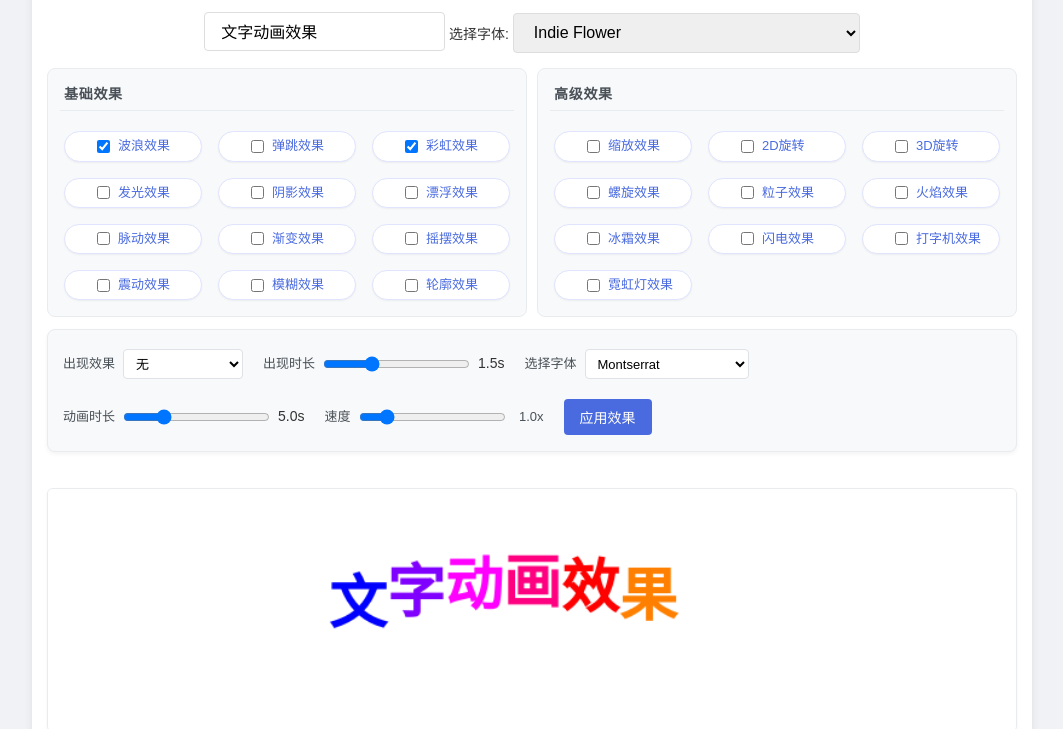
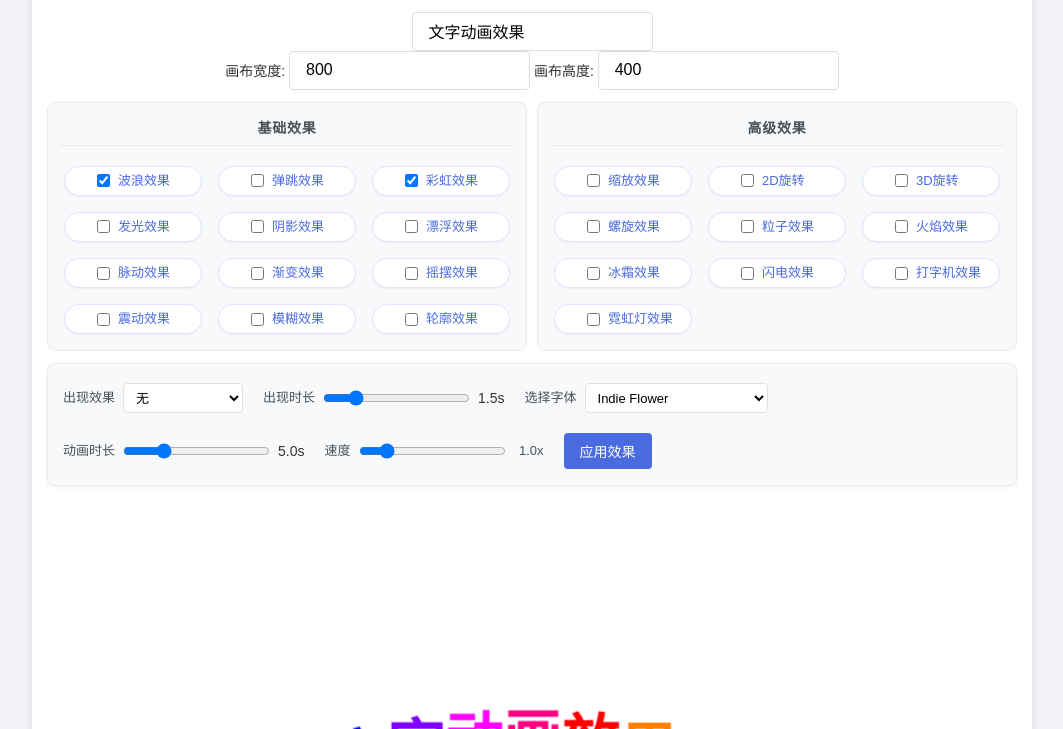
Before and after one commit to Jasmine66Bloom/TextAnimationLab, a plain HTML site: page index.html in a window 1280 px wide. Shown: the part 71-800 px from the top of the page, without its empty margins (108-1171 px from the left). Drawn offline with Linux system fonts and the light colour scheme.

Commit message:
Fix: Resolve multiple bugs and refactor event handling

```diff
--- a/fonts.css
+++ b/fonts.css
@@ -1,5 +1,5 @@
-@font-face { font-family: 'AaBeiDaoHuanJing HuaYuanJiaQi'; src: url('fonts/AaBeiDaoHuanJing-HuaYuanJiaQi-2.ttf') format('truetype'); }
-@font-face { font-family: 'AaDongQiChang YueYangLouJi'; src: url('fonts/AaDongQiChangYueYangLouJi-2.ttf') format('truetype'); }
+@font-face { font-family: 'AaBeiDaoHuanJingHuaYuanJiaQi'; src: url('fonts/AaBeiDaoHuanJing-HuaYuanJiaQi-2.ttf') format('truetype'); }
+@font-face { font-family: 'AaDongQiChangYueYangLouJi'; src: url('fonts/AaDongQiChangYueYangLouJi-2.ttf') format('truetype'); }
 @font-face { font-family: 'AaKuangXiaTi'; src: url('fonts/AaKuangXiaTi-2.ttf') format('truetype'); }
 @font-face { font-family: 'LiXuKeShuFa'; src: url('fonts/LiXuKeShuFa-1.ttf') format('truetype'); }
 @font-face { font-family: 'ShangShouQingFengTi'; src: url('fonts/No.396-ShangShouQingFengTi-2.ttf') format('truetype'); }
--- a/index.html
+++ b/index.html
@@ -10,50 +10,16 @@
 <body>
     <div class="container">
         <h1>TextAnimationLab</h1>
-
-                <div class="controls">
-            <input type="text" id="textInput" placeholder="输入要显示的文字..." value="文字动画效果">
-            <label for="fontSelector">选择字体:</label>
-                                    <select id="fontSelector">
-                <optgroup label="English Fonts">
-                    <option value="'Indie Flower', cursive">Indie Flower</option>
-                    <option value="'Lato', sans-serif">Lato</option>
-                    <option value="'Lobster', cursive">Lobster</option>
-                    <option value="'Merriweather', serif">Merriweather</option>
-                    <option value="'Montserrat', sans-serif">Montserrat</option>
-                    <option value="'Nunito', sans-serif">Nunito</option>
-                    <option value="'Oswald', sans-serif">Oswald</option>
-                    <option value="'Pacifico', cursive">Pacifico</option>
-                    <option value="'Playfair Display', serif">Playfair Display</option>
-                    <option value="'Poppins', sans-serif">Poppins</option>
-                    <option value="'Raleway', sans-serif">Raleway</option>
-                    <option value="'Roboto', sans-serif">Roboto</option>
-                    <option value="'Shadows Into Light', cursive">Shadows Into Light</option>
-                    <option value="'Ubuntu', sans-serif">Ubuntu</option>
-                </optgroup>
-                <optgroup label="Chinese Fonts">
-                    <option value="'AaBeiDaoHuanJing HuaYuanJiaQi', cursive">AaBeiDaoHuanJing HuaYuanJiaQi</option>
-                    <option value="'AaDongQiChang YueYangLouJi', cursive">AaDongQiChang YueYangLouJi</option>
-                    <option value="'AaKuangXiaTi', cursive">AaKuangXiaTi</option>
-                    <option value="'LiXuKeShuFa', cursive">LiXuKeShuFa</option>
-                    <option value="'ShangShouQingFengTi', cursive">ShangShouQingFengTi</option>
-                    <option value="'ShanHaiGuiHuaGaoShouShuW', cursive">ShanHaiGuiHuaGaoShouShuW</option>
-                    <option value="'XiangJiaHongMaoBiXingShu', cursive">XiangJiaHongMaoBiXingShu</option>
-                    <option value="'XiangJiaHongZiJi ZhongHuaJinBangTi', cursive">XiangJiaHongZiJi ZhongHuaJinBangTi</option>
-                    <option value="'KuangaoXingshu', cursive">KuangaoXingshu</option>
-                    <option value="'Liujianmaocao', cursive">Liujianmaocao</option>
-                    <option value="'Longcang', cursive">Longcang</option>
-                    <option value="'LXGW WenKai', sans-serif">LXGW WenKai</option>
-                    <option value="'Mashanzheng', sans-serif">Mashanzheng</option>
-                    <option value="'Noto Sans SC', sans-serif">Noto Sans SC</option>
-                    <option value="'Noto Serif SC', serif">Noto Serif SC</option>
-                    <option value="'ZCOOL QingKe HuangYou', sans-serif">ZCOOL QingKe HuangYou</option>
-                    <option value="'ZCOOL XiaoWei', serif">ZCOOL XiaoWei</option>
-                    <option value="'ZCOOL KuaiLe', sans-serif">ZCOOL KuaiLe</option>
-                    <option value="'Zhi Mang Xing', cursive">Zhi Mang Xing</option>
-                </optgroup>
-            </select>
-        </div>
+        <div class="controls">
+            <div class="control-group">
+                <input type="text" id="textInput" placeholder="输入要显示的文字..." value="文字动画效果">
+            </div>
+            <div class="control-group">
+                <label for="canvasWidth">画布宽度:</label>
+                <input type="number" id="canvasWidth" value="800">
+                <label for="canvasHeight">画布高度:</label>
+                <input type="number" id="canvasHeight" value="400">
+            </div>
 
         <div class="effect-options">
             <div class="effect-group">
@@ -177,38 +143,48 @@
                 </div>
                                 <div class="entrance-option">
                     <label for="entranceEffectDuration">出现时长</label>
-                    <input type="range" id="entranceEffectDuration" min="0.1" max="5" step="0.1" value="1.5">
+                    <input type="range" id="entranceEffectDuration" min="0.1" max="10" step="0.1" value="1.5">
                     <span id="entranceDurationValue">1.5s</span>
                 </div>
                 <div class="entrance-option">
-                    <label for="fontSelect">选择字体</label>
-                    <select id="fontSelect">
+                    <label for="fontSelector">选择字体</label>
+                    <select id="fontSelector">
                         <optgroup label="英文字体">
+                            <option value="'Indie Flower', cursive">Indie Flower</option>
+                            <option value="'Lato', sans-serif">Lato</option>
+                            <option value="'Lobster', cursive">Lobster</option>
+                            <option value="'Merriweather', serif">Merriweather</option>
                             <option value="'Montserrat', sans-serif">Montserrat</option>
-                            <option value="'Lato', sans-serif">Lato</option>
+                            <option value="'Nunito', sans-serif">Nunito</option>
                             <option value="'Oswald', sans-serif">Oswald</option>
+                            <option value="'Pacifico', cursive">Pacifico</option>
+                            <option value="'Playfair Display', serif">Playfair Display</option>
+                            <option value="'Poppins', sans-serif">Poppins</option>
                             <option value="'Raleway', sans-serif">Raleway</option>
-                            <option value="'Poppins', sans-serif">Poppins</option>
-                            <option value="'Nunito', sans-serif">Nunito</option>
-                            <option value="'Playfair Display', serif">Playfair Display</option>
-                            <option value="'Merriweather', serif">Merriweather</option>
+                            <option value="'Roboto', sans-serif">Roboto</option>
+                            <option value="'Shadows Into Light', cursive">Shadows Into Light</option>
                             <option value="'Ubuntu', sans-serif">Ubuntu</option>
-                            <option value="'Indie Flower', cursive">Indie Flower</option>
-                            <option value="'Shadows Into Light', cursive">Shadows Into Light</option>
-                            <option value="'Lobster', cursive">Lobster</option>
-                            <option value="'Pacifico', cursive">Pacifico</option>
-                            <option value="'Roboto', sans-serif">Roboto</option>
                         </optgroup>
                         <optgroup label="中文字体">
+                            <option value="'AaBeiDaoHuanJingHuaYuanJiaQi', sans-serif">北海道环境花园假期</option>
+                            <option value="'AaDongQiChangYueYangLouJi', sans-serif">董其昌《岳阳楼记》</option>
+                            <option value="'AaKuangXiaTi', sans-serif">AaKuangXiaTi</option>
+                            <option value="'LiXuKeShuFa', cursive">李旭科书法</option>
+                            <option value="'ShangShouQingFengTi', sans-serif">上首清风体</option>
+                            <option value="'ShanHaiGuiHuaGaoShouShuW', sans-serif">山海规划高手书W</option>
+                            <option value="'XiangJiaHongMaoBiXingShu', cursive">向佳红毛笔行书</option>
+                            <option value="'XiangJiaHongZiJi ZhongHuaJinBangTi', sans-serif">向佳红自己中华金榜体</option>
+                            <option value="'KuangaoXingshu', cursive">狂草行书</option>
+                            <option value="'Liujianmaocao', cursive">刘建茂草</option>
+                            <option value="'Longcang', cursive">龙藏体</option>
+                            <option value="'LXGW WenKai', sans-serif">霞鹜文楷</option>
+                            <option value="'Mashanzheng', cursive">马善政</option>
                             <option value="'Noto Sans SC', sans-serif">思源黑体</option>
                             <option value="'Noto Serif SC', serif">思源宋体</option>
-                            <option value="'Ma Shan Zheng', cursive">马善政</option>
+                            <option value="'ZCOOL QingKe HuangYou', sans-serif">站酷庆科黄油体</option>
+                            <option value="'ZCOOL XiaoWei', serif">站酷小薇体</option>
+                            <option value="'ZCOOL KuaiLe', sans-serif">站酷快乐体</option>
                             <option value="'Zhi Mang Xing', cursive">钟齐志莽行</option>
-                            <option value="'Long Cang', cursive">龙藏体</option>
-                            <option value="'Liu Jian Mao Cao', cursive">刘建茂草</option>
-                            <option value="'ZCOOL XiaoWei', sans-serif">站酷小薇</option>
-                            <option value="'ZCOOL QingKe HuangYou', sans-serif">站酷酷黑</option>
-                            <option value="'ZCOOL KuaiLe', sans-serif">站酷快乐体</option>
                         </optgroup>
                     </select>
                 </div>
@@ -239,20 +215,6 @@
 
     <script src="https://cdn.jsdelivr.net/npm/gif.js/dist/gif.js"></script>
     <script src="text-dance.js"></script>
-    <script>
-        document.addEventListener('DOMContentLoaded', () => {
-            // 等待所有在CSS中定义的字体都加载完毕
-            document.fonts.ready.then(() => {
-                // 然后再初始化应用
-                const app = new TextDance('textCanvas');
 
-                // 确保应用效果按钮可用
-                const applyBtn = document.getElementById('applyEffect');
-                if (applyBtn) {
-                    applyBtn.disabled = false;
-                }
-            });
-        });
-    </script>
 </body>
 </html>
--- a/styles.css
+++ b/styles.css
@@ -607,8 +607,10 @@ button:hover {
 
 #textCanvas {
     margin-top: 1rem;
-    background: white;
-    border: 1px solid #e9ecef;
+    background: rgba(255, 255, 255, 0.2);
+    backdrop-filter: blur(10px);
+    -webkit-backdrop-filter: blur(10px);
+    border: 1px solid rgba(255, 255, 255, 0.3);
     border-radius: 6px;
     width: 100%;
     max-width: 100%;
--- a/text-dance.js
+++ b/text-dance.js
@@ -17,6 +17,10 @@ class TextDance {
         this.entranceStartTime = null; // 初始化为null
         this.animationId = null;
         this.fontFamily = "'Montserrat', sans-serif";
+        this.widthInput = document.getElementById('canvasWidth');
+        this.heightInput = document.getElementById('canvasHeight');
+        this.saveGifButton = document.getElementById('saveGif');
+        console.log('In constructor, saveGifButton is:', this.saveGifButton);
         this.chars = [];
 
         this.setupCanvas();
@@ -26,8 +30,8 @@ class TextDance {
     }
 
     setupCanvas() {
-        this.canvas.width = Math.min(800, window.innerWidth - 40);
-        this.canvas.height = 200;
+        this.canvas.width = this.widthInput.value;
+        this.canvas.height = this.heightInput.value;
     }
 
     createText() {
@@ -46,101 +50,73 @@ class TextDance {
     }
 
     setupEventListeners() {
-        window.addEventListener('resize', () => {
-            this.setupCanvas();
-        });
+        // Helper to add event listener safely
+        const addListener = (id, event, handler) => {
+            const element = document.getElementById(id);
+            if (element) {
+                element.addEventListener(event, handler);
+            }
+        };
 
-        // 文本输入
-        document.getElementById('textInput').addEventListener('input', (e) => {
+        // Canvas size
+        addListener('canvasWidth', 'change', () => { this.setupCanvas(); this.createText(); });
+        addListener('canvasHeight', 'change', () => { this.setupCanvas(); this.createText(); });
+
+        // Text input
+        addListener('textInput', 'input', (e) => {
             this.text = e.target.value || '';
-            this.createText(); // 重新生成字符对象
+            this.createText();
             this.startEntranceAnimation();
         });
 
-        // 应用效果按钮
-        document.getElementById('applyEffect').addEventListener('click', () => {
+        // Font selector
+        addListener('fontSelector', 'change', (e) => {
+            this.fontFamily = e.target.value;
+            this.createText();
+        });
+
+        // Apply effects button
+        addListener('applyEffect', 'click', () => {
             this.applyEffects();
         });
 
-        // 保存GIF按钮
-        document.getElementById('saveGif').addEventListener('click', () => {
+        // Save GIF button
+        addListener('saveGif', 'click', () => {
             this.exportAsGif();
         });
 
-        // 速度控制
-        const speedControl = document.getElementById('speedControl');
-        const speedValue = document.getElementById('speedValue');
-        const entranceEffectSelect = document.getElementById('entranceEffect');
-
-        // 出现时长
-        const entranceEffectDurationControl = document.getElementById('entranceEffectDuration');
-        const entranceDurationValue = document.getElementById('entranceDurationValue');
-        if (entranceEffectDurationControl) {
-            entranceEffectDurationControl.addEventListener('input', (e) => {
-                                this.entranceEffectDuration = parseFloat(e.target.value);
-
-        const fontSelector = document.getElementById('fontSelector');
-        fontSelector.addEventListener('change', (e) => {
-            this.fontFamily = e.target.value;
-            this.createText();
-        });
-                if(entranceDurationValue) entranceDurationValue.textContent = this.entranceEffectDuration.toFixed(1) + 's';
-            });
-        }
-
-        // 动画时长
-        const animationDurationControl = document.getElementById('animationDuration');
-        const animationDurationValue = document.getElementById('animationDurationValue');
-        if (animationDurationControl) {
-            animationDurationControl.addEventListener('input', (e) => {
-                this.animationDuration = parseFloat(e.target.value);
-                if(animationDurationValue) animationDurationValue.textContent = this.animationDuration.toFixed(1) + 's';
-            });
-        }
-
-        speedControl.addEventListener('input', (e) => {
-            this.speed = parseFloat(e.target.value);
-            speedValue.textContent = this.speed.toFixed(1) + 'x';
-        });
-
-        // 出现效果控制
-        entranceEffectSelect.addEventListener('change', (e) => {
+        // Entrance effect selector
+        addListener('entranceEffect', 'change', (e) => {
             this.entranceEffect = e.target.value;
             this.startEntranceAnimation();
         });
 
-        // 字体选择
-        const fontSelect = document.getElementById('fontSelect');
-        if (fontSelect) {
-            fontSelect.addEventListener('change', async (e) => {
-                this.fontFamily = e.target.value;
-                try {
-                    // 提取字体名称，例如 "'ZCOOL KuaiLe', cursive" -> "ZCOOL KuaiLe"
-                    const fontName = this.fontFamily.split(',')[0].replace(/['"]/g, '').trim();
-                    // 等待字体加载完成
-                    await document.fonts.load(`1em "${fontName}"`);
-                } catch (error) {
-                    console.error(`字体 '${this.fontFamily}' 加载失败:`, error);
-                } finally {
-                    // 无论字体是否加载成功，都重新创建文本并开始动画
-                    this.createText();
-                    this.startEntranceAnimation();
+        // Sliders
+        const setupSlider = (controlId, valueId, property, unit = '') => {
+            addListener(controlId, 'input', (e) => {
+                this[property] = parseFloat(e.target.value);
+                const valueElement = document.getElementById(valueId);
+                if (valueElement) {
+                    valueElement.textContent = this[property].toFixed(1) + unit;
                 }
             });
-        }
+        };
 
-        // 多选效果
+        setupSlider('speedControl', 'speedValue', 'speed', 'x');
+        setupSlider('entranceEffectDuration', 'entranceDurationValue', 'entranceEffectDuration', 's');
+        setupSlider('animationDuration', 'animationDurationValue', 'animationDuration', 's');
+
+        // Effect checkboxes
         const checkboxes = document.querySelectorAll('input[name="effect"]');
         checkboxes.forEach(checkbox => {
             checkbox.checked = this.effects.has(checkbox.value);
-
             checkbox.addEventListener('change', () => {
                 if (checkbox.checked) {
                     this.effects.add(checkbox.value);
                 } else {
                     this.effects.delete(checkbox.value);
                 }
-                this.time = 0;
+                this.time = 0; // Reset time to see effect immediately
             });
         });
     }
@@ -488,7 +464,9 @@ class TextDance {
             const style = this.getCharStyle(char, i, visibleChars);
 
             // 应用出现效果
-            const entrance = this.applyEntranceEffect(
+            let entrance = { alpha: 1 }; // 默认可见
+            if (this.entranceStartTime !== null) {
+                entrance = this.applyEntranceEffect(
                     char,
                     x,
                     centerY,
@@ -497,6 +475,7 @@ class TextDance {
                     charWidth,
                     centerY
                 );
+            }
 
             // 如果有随机字符效果，替换字符
             if (entrance.char) {
@@ -723,6 +702,7 @@ class TextDance {
 
     animate() {
         this.clear();
+
         this.drawText();
         this.time += 0.016; // 修正速度计算逻辑，时间应线性增长
         this.updateEntranceProgress();
@@ -911,3 +891,10 @@ class TextDance {
         }
     }
 }
+
+window.addEventListener('DOMContentLoaded', () => {
+    // Ensure fonts are loaded before initializing to prevent blank canvas
+    document.fonts.ready.then(() => {
+        new TextDance('textCanvas');
+    });
+});
```
Lines whose indentation alone changed are shown as unchanged.
